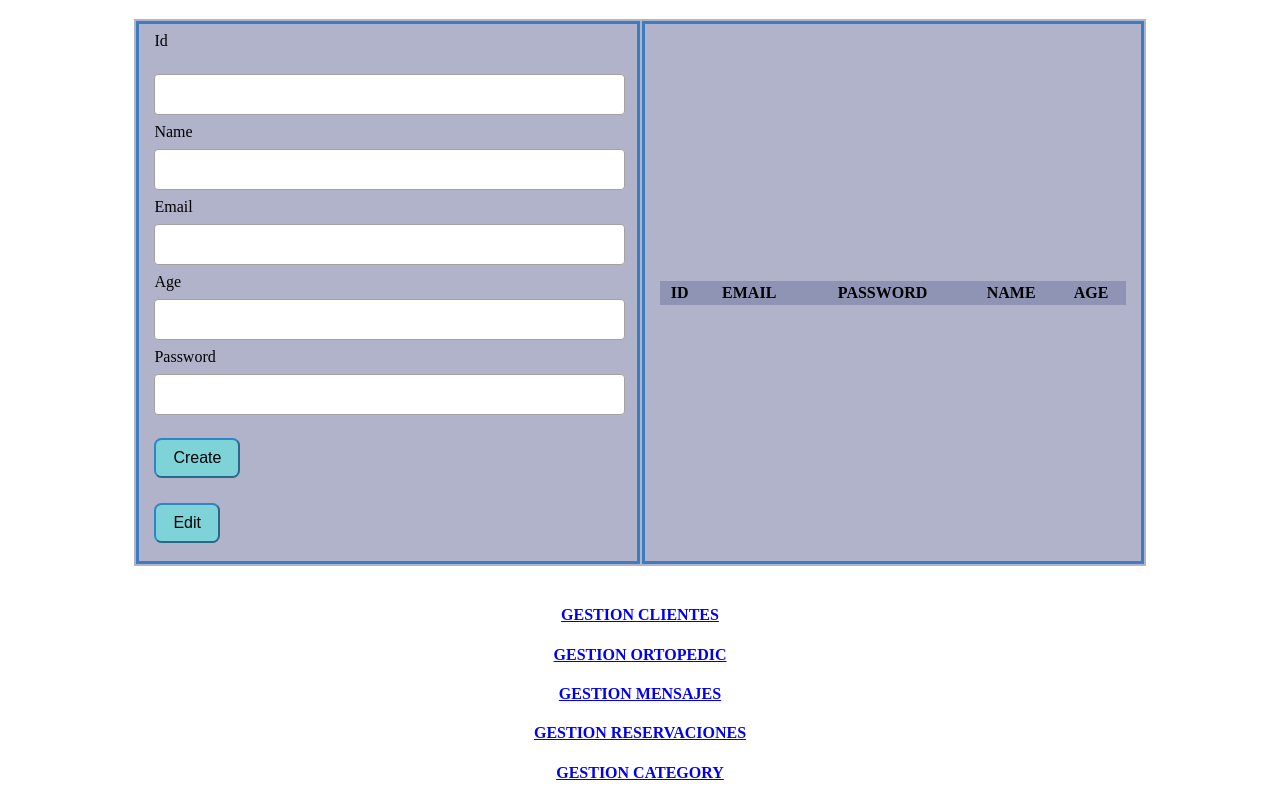
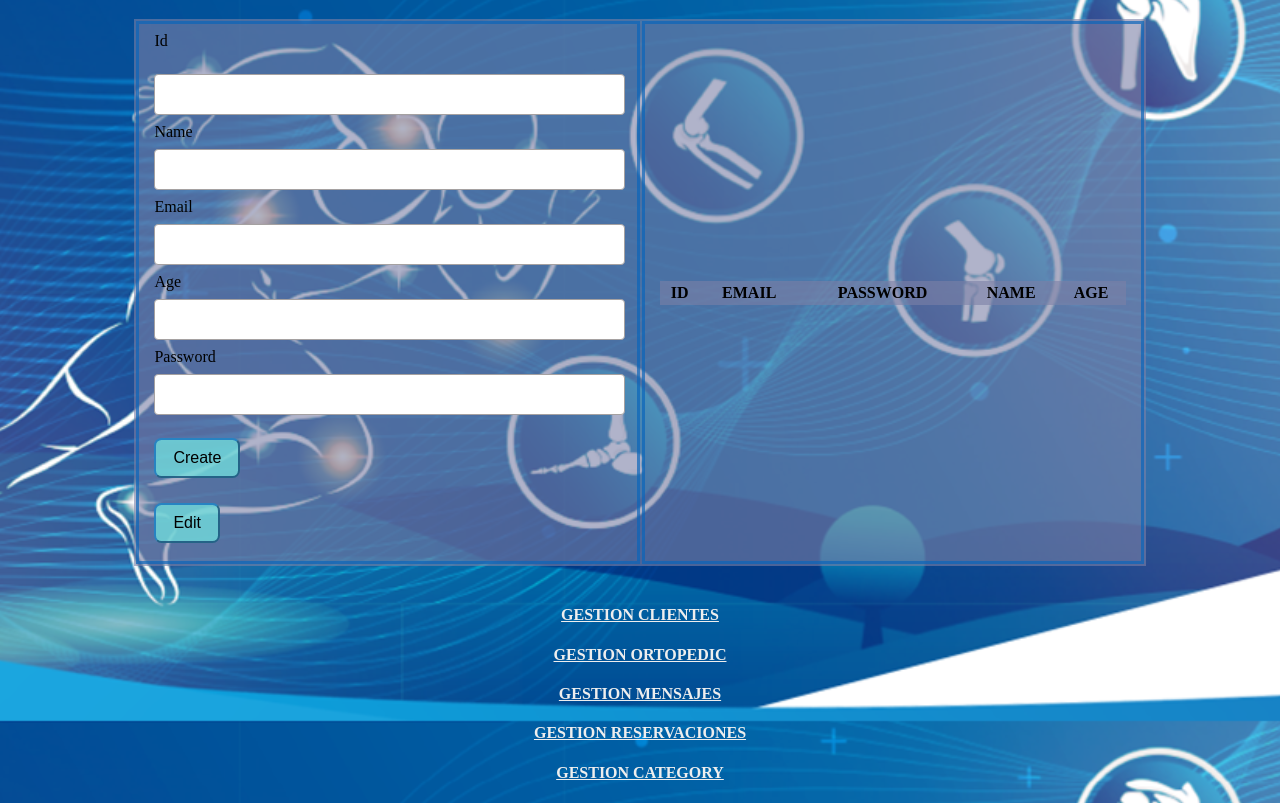
Before and after one commit to Hollmanick/ProyectoGrupo7-G26-Front, a plain HTML site: page client.html in a window 1280 px wide. Shown: the part 79-882 px from the top of the page. Drawn offline with nearby package versions, Linux system fonts and the light colour scheme; no server answers.

Commit message:
ArregloLink's

```diff
--- a/client.html
+++ b/client.html
@@ -61,19 +61,19 @@
     </table>
     <div>
         <h4 class="titlePage">
-            <a href="client.html">GESTION CLIENTES</a>
+            <a href="client.html" style="color: #eee;">GESTION CLIENTES</a>
         </h4>
         <h4 class="titlePage">
-            <a href="ortopedic.html">GESTION ORTOPEDIC</a>
+            <a href="ortopedic.html" style="color: #eee;">GESTION ORTOPEDIC</a>
         </h4>
         <h4 class="titlePage">
-            <a href="messages.html">GESTION MENSAJES</a>
+            <a href="messages.html" style="color: #eee;">GESTION MENSAJES</a>
         </h4>
         <h4 class="titlePage">
-            <a href="reservation.html">GESTION RESERVACIONES</a>
+            <a href="reservation.html" style="color: #eee;">GESTION RESERVACIONES</a>
         </h4>
         <h4 class="titlePage">
-            <a href="index.html">GESTION CATEGORY</a>
+            <a href="index.html" style="color: #eee;">GESTION CATEGORY</a>
         </h4>
     </div>
     <script type="text/javascript" src="/js/client.js"></script>
--- a/style.css
+++ b/style.css
@@ -1,5 +1,5 @@
 body{
-    background-image: url();
+    background-image: url(background.png);
     background-repeat: no-repeat;
     background-attachment: fixed;
     background-size: cover;
```
Also changed, not shown: index.html (+5 -5 lines), messages.html (+5 -5 lines), ortopedic.html (+5 -5 lines), reservation.html (+5 -5 lines).
